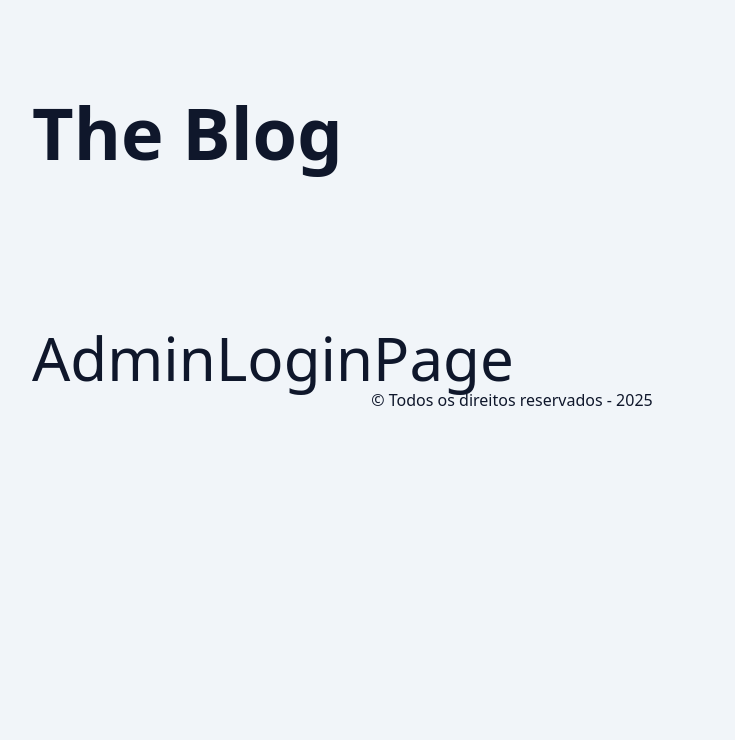
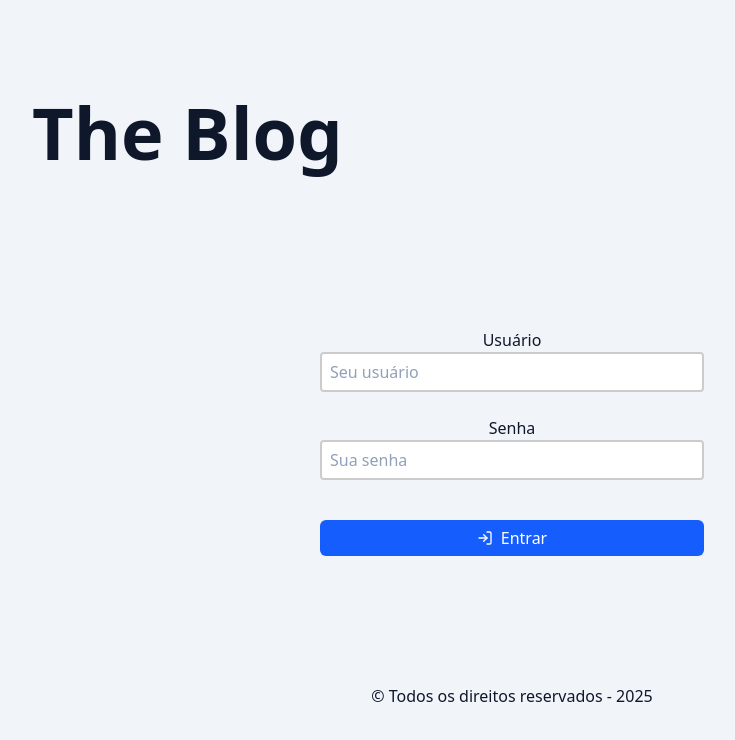
Before and after one commit to viniciusfernandes08/blog-next, a Next.js app: page /admin/login in a window 1280 px wide. Shown: the top 740 px of the page, without its empty margins (128-863 px from the left). Built offline with nearby package versions, Linux system fonts and the light colour scheme.

Commit message:
feat: add login form to the login page

```diff
--- a/src/app/admin/login/page.tsx
+++ b/src/app/admin/login/page.tsx
@@ -1,5 +1,7 @@
+import { LoginForm } from "@/components/admin/LoginForm"
+
 export const dynamic = 'force-dynamic'
 
 export default async function AdminLoginPage() {
-    return <div className="pt-16 text-6xl">AdminLoginPage</div>
+    return <LoginForm />
 }
--- /dev/null
+++ b/src/components/admin/LoginForm/index.tsx
@@ -0,0 +1,64 @@
+'use client';
+
+import { loginAction } from '@/actions/login/login-action';
+import { Button } from '@/components/Button';
+import { Input } from '@/components/Input';
+import clsx from 'clsx';
+import { LogInIcon } from 'lucide-react';
+import { useActionState, useEffect } from 'react';
+import { toast } from 'react-toastify';
+
+export function LoginForm() {
+  const initialState = {
+    username: '',
+    error: '',
+  };
+  const [state, action, isPending] = useActionState(loginAction, initialState);
+
+  useEffect(() => {
+    if (state.error) {
+      toast.dismiss();
+      toast.error(state.error);
+    }
+  }, [state]);
+
+  return (
+    <div
+      className={clsx(
+        'flex items-center justify-center',
+        'text-center max-w-sm mt-16 mb-32 mx-auto',
+      )}
+    >
+      <form action={action} className='flex-1 flex flex-col gap-6'>
+        <Input
+          type='text'
+          name='username'
+          labelText='Usuário'
+          placeholder='Seu usuário'
+          disabled={isPending}
+          defaultValue={state.username}
+        />
+
+        <Input
+          type='password'
+          name='password'
+          labelText='Senha'
+          placeholder='Sua senha'
+          disabled={isPending}
+        />
+
+        <Button
+          disabled={isPending}
+          type='submit'
+          className='mt-4'
+          variant='default'
+        >
+          <LogInIcon />
+          Entrar
+        </Button>
+
+        {!!state.error && <p className='text-red-600'>{state.error}</p>}
+      </form>
+    </div>
+  );
+}
```
